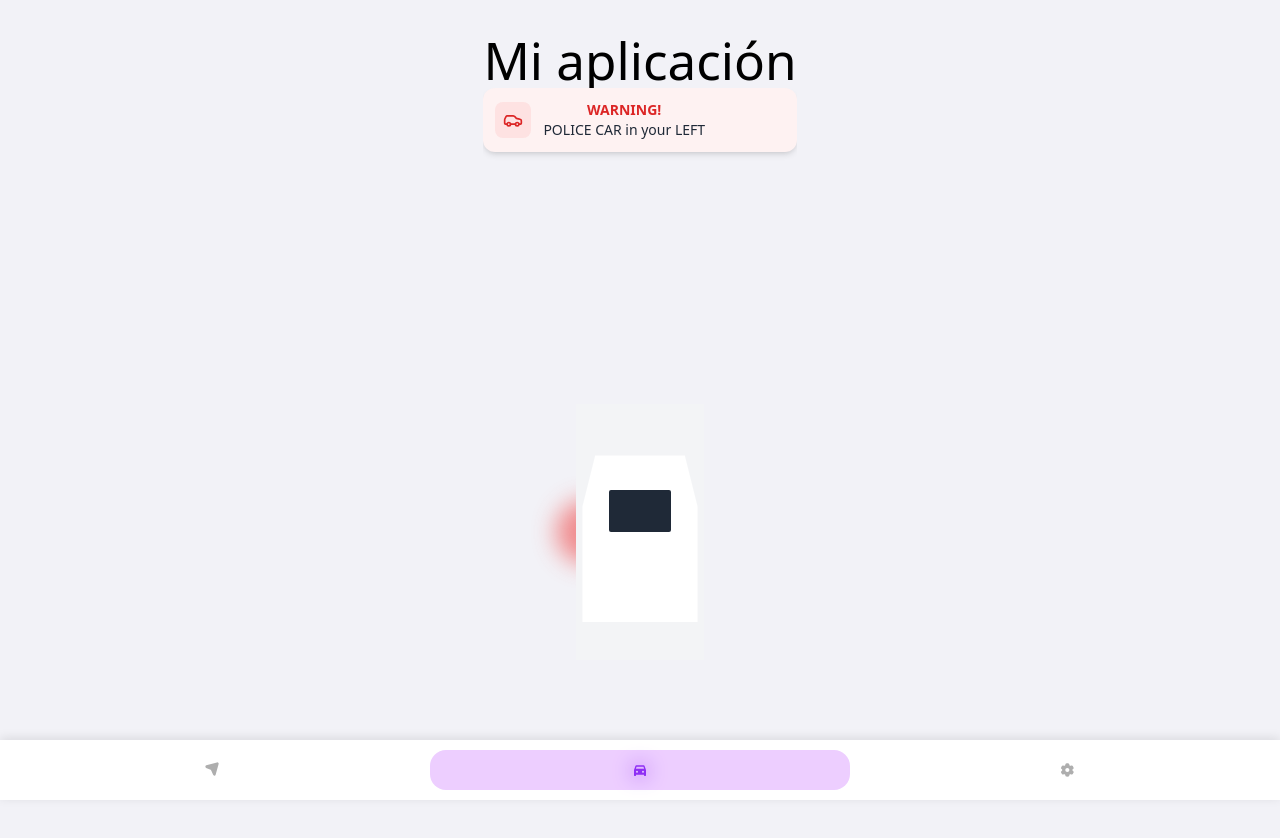
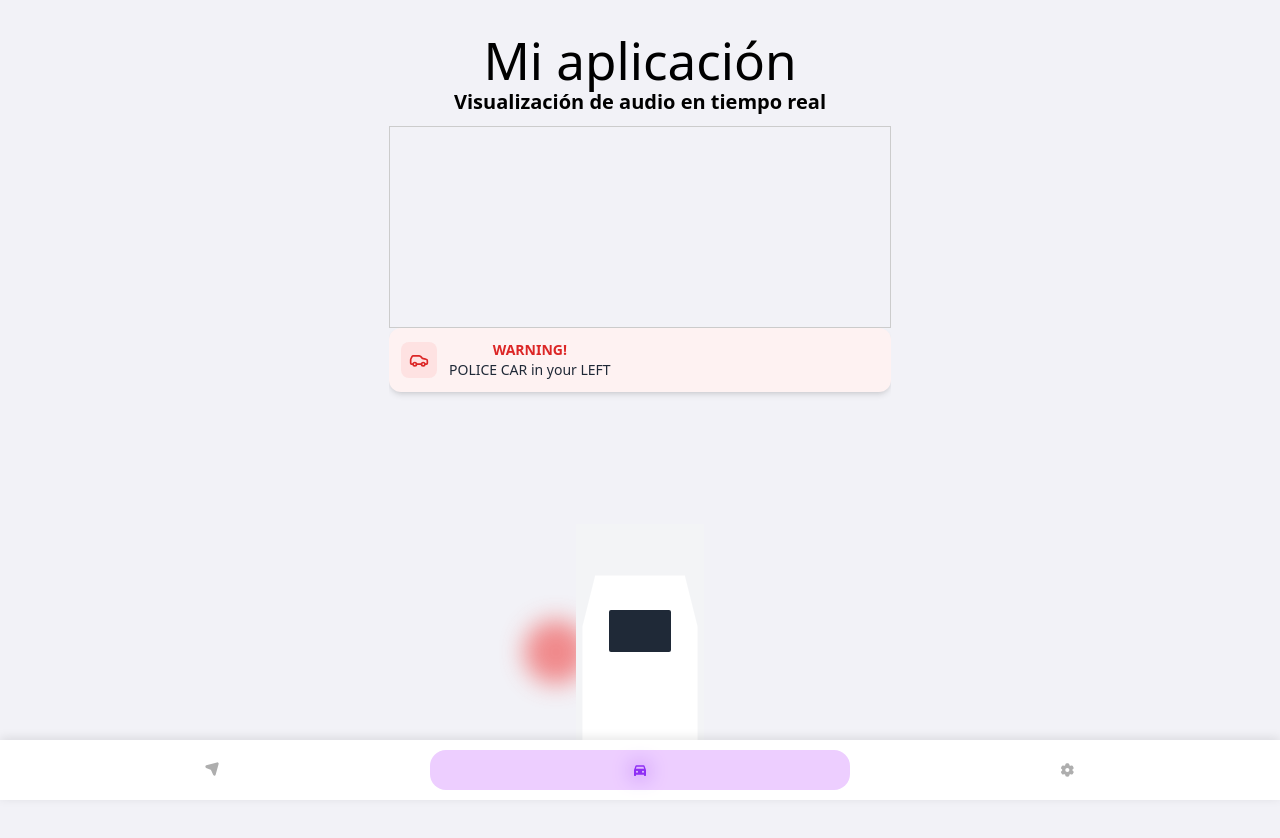
Before and after one commit to leonidasmv10/safe_drive_app, a React (Vite) app: page /car-view in a window 1280 px wide. Shown: the top 838 px of the page. Built offline with nearby package versions, Linux system fonts and the light colour scheme; no server answers.

Commit message:
add voice time real

```diff
--- a/src/components/CarView/CarView.jsx
+++ b/src/components/CarView/CarView.jsx
@@ -1,4 +1,4 @@
-import { useState, useEffect } from "react";
+import { useState, useEffect, useRef } from "react";
 import { Car, Navigation, Settings } from "lucide-react";
 import { Warning } from "postcss";
 import WarningAlert from "../shared/WarningAlert";
@@ -6,6 +6,13 @@ import WarningAlert from "../shared/WarningAlert";
 export default function CarView() {
   const [alertVisible, setAlertVisible] = useState(true);
   const [pulseVisible, setPulseVisible] = useState(true);
+
+  const canvasRef = useRef(null);
+  const audioContextRef = useRef(null);
+  const analyserRef = useRef(null);
+  const dataArrayRef = useRef(null);
+  const sourceRef = useRef(null);
+  const animationIdRef = useRef(null);
 
   // Simular el efecto pulsante del círculo rojo
   useEffect(() => {
@@ -16,16 +23,75 @@ export default function CarView() {
     return () => clearInterval(interval);
   }, []);
 
+  useEffect(() => {
+    const initAudio = async () => {
+      const stream = await navigator.mediaDevices.getUserMedia({ audio: true });
+      audioContextRef.current = new (window.AudioContext ||
+        window.webkitAudioContext)();
+      analyserRef.current = audioContextRef.current.createAnalyser();
+      analyserRef.current.fftSize = 256;
+
+      const bufferLength = analyserRef.current.frequencyBinCount;
+      dataArrayRef.current = new Uint8Array(bufferLength);
+
+      sourceRef.current =
+        audioContextRef.current.createMediaStreamSource(stream);
+      sourceRef.current.connect(analyserRef.current);
+
+      draw(); // empieza la animación
+    };
+
+    initAudio();
+
+    return () => {
+      cancelAnimationFrame(animationIdRef.current);
+      if (audioContextRef.current) audioContextRef.current.close();
+    };
+  }, []);
+
+  const draw = () => {
+    const canvas = canvasRef.current;
+    const ctx = canvas.getContext("2d");
+
+    const drawFrame = () => {
+      animationIdRef.current = requestAnimationFrame(drawFrame);
+
+      analyserRef.current.getByteFrequencyData(dataArrayRef.current);
+
+      ctx.fillStyle = "black";
+      ctx.fillRect(0, 0, canvas.width, canvas.height);
+
+      const barWidth = (canvas.width / dataArrayRef.current.length) * 2.5;
+      let x = 0;
+
+      for (let i = 0; i < dataArrayRef.current.length; i++) {
+        const barHeight = dataArrayRef.current[i];
+        ctx.fillStyle = `rgb(${barHeight + 100}, 50, 200)`;
+        ctx.fillRect(x, canvas.height - barHeight / 2, barWidth, barHeight / 2);
+        x += barWidth + 1;
+      }
+    };
+
+    drawFrame();
+  };
+
   return (
     <div className="flex flex-col h-screen bg-gray relative overflow-hidden">
-      {/* Contenido principal */}
+      <div>
+        <h2 className="text-xl font-bold">
+          Visualización de audio en tiempo real
+        </h2>
+        <canvas
+          ref={canvasRef}
+          width={500}
+          height={200}
+          style={{ border: "1px solid #ccc", marginTop: "10px" }}
+        />
+      </div>
 
-      {/* Alerta de policía */}
       {alertVisible && <WarningAlert></WarningAlert>}
 
-      {/* Mapa con coche */}
       <div className="flex-1 relative flex justify-center items-center">
-        {/* Círculo rojo pulsante */}
         <div
           className={`absolute left-1/3 transform -translate-x-1/2 ${
             pulseVisible ? "opacity-60" : "opacity-20"
@@ -34,9 +100,7 @@ export default function CarView() {
           <div className="w-16 h-16 bg-red-500 rounded-full filter blur-md"></div>
         </div>
 
-        {/* Imagen del coche */}
         <div className="w-32 h-64 bg-gray-100 relative">
-          {/* Silueta de un coche */}
           <div
             className="absolute inset-0 bg-white border-2 border-gray-200 rounded-lg shadow-lg"
             style={{
@@ -44,7 +108,6 @@ export default function CarView() {
                 "polygon(15% 20%, 85% 20%, 95% 40%, 95% 85%, 5% 85%, 5% 40%)",
             }}
           >
-            {/* Parabrisas */}
             <div className="absolute left-1/4 right-1/4 top-1/3 bottom-1/2 bg-gray-800 rounded-sm"></div>
           </div>
         </div>
--- a/src/components/Map/Map.jsx
+++ b/src/components/Map/Map.jsx
@@ -1,7 +1,6 @@
 export default function Map() {
   return (
     <div>
-
       <div className="absolute top-2 left-2 right-2 bg-white rounded-xl shadow-lg overflow-hidden">
         <div className="flex items-center p-3">
           <div className="bg-red-500 rounded-lg p-2 mr-3">
```
